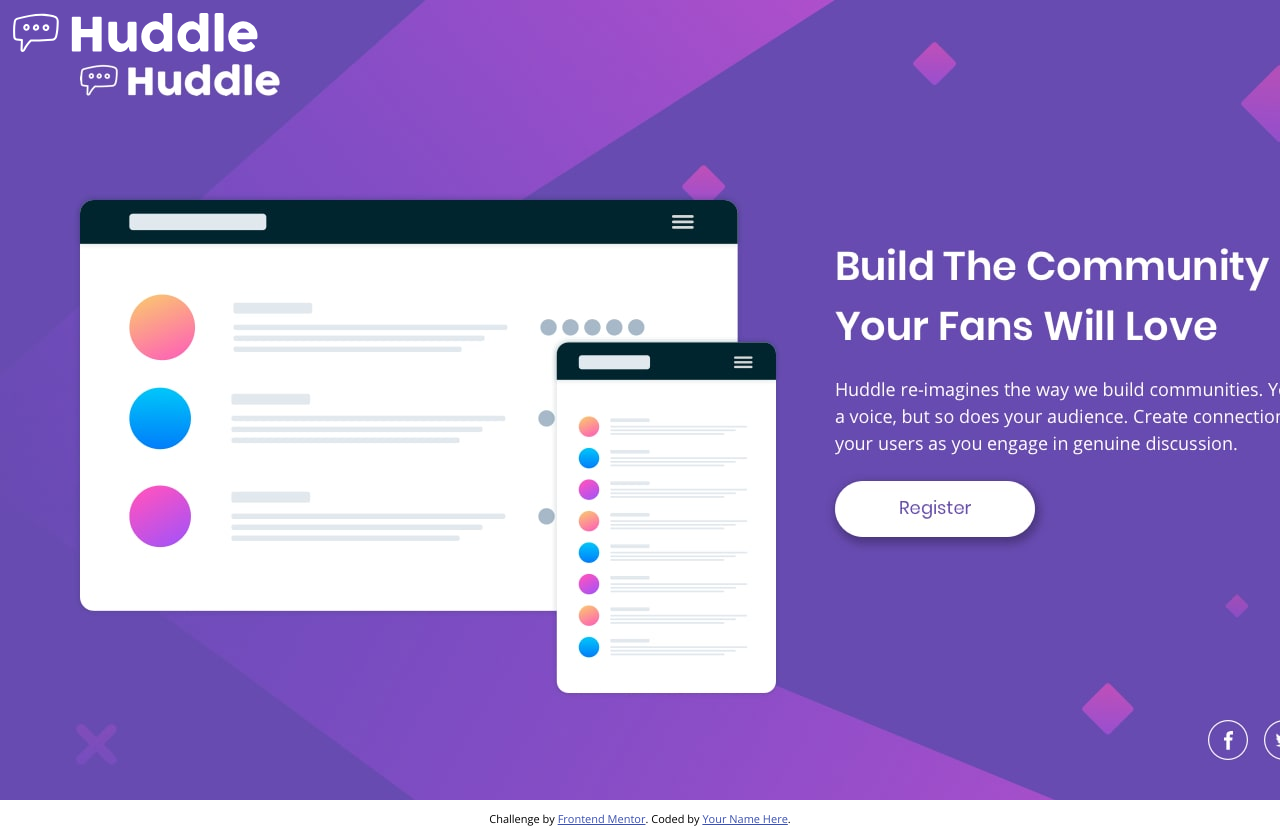
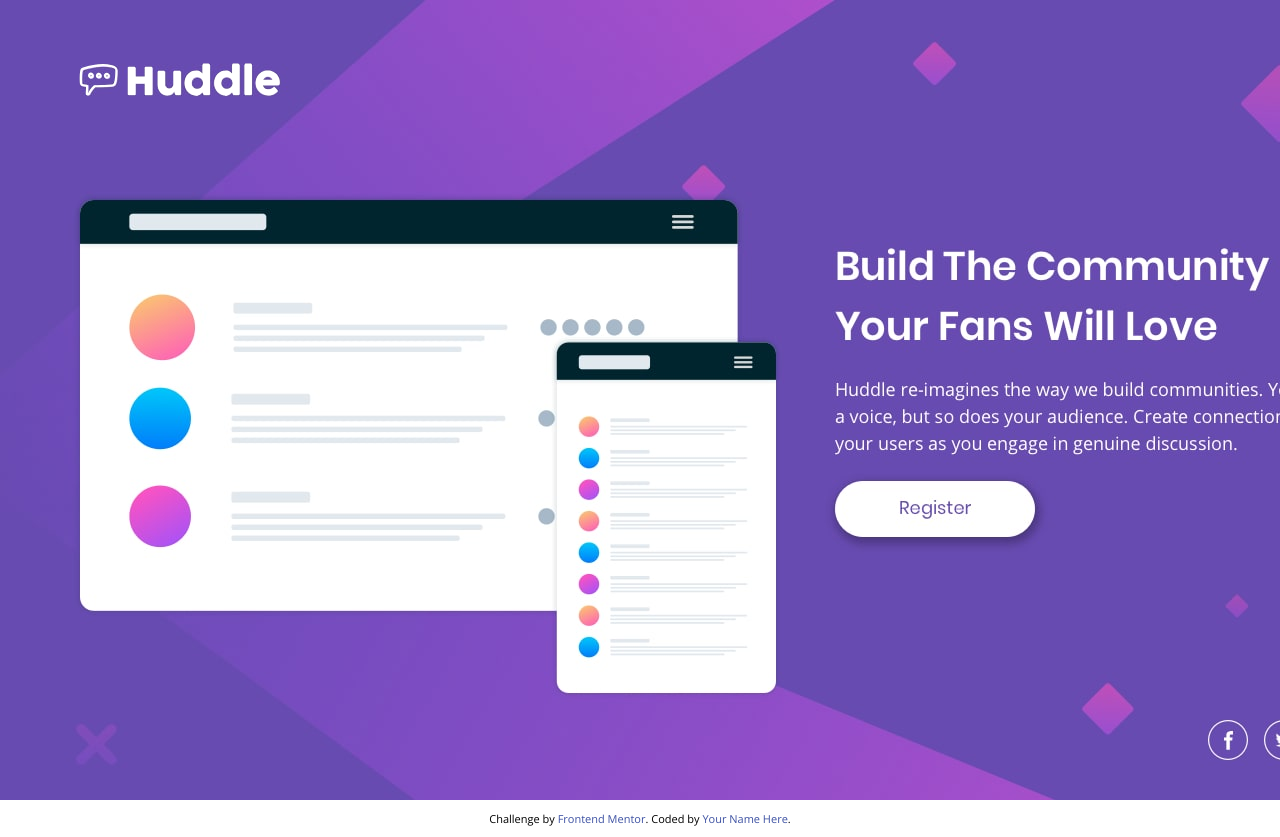
Before and after one commit to Timbar09/FEM-Huddle-landing-page-with-single-intro-section, a plain HTML site: page index.html in a window 1280 px wide. Drawn offline with nearby package versions, Linux system fonts and the light colour scheme.

Commit message:
Header complete

```diff
--- a/style.css
+++ b/style.css
@@ -24,7 +24,12 @@ body {
   font-size: 1rem;
 }
 
+a {
+  text-decoration: none;
+}
+
 .stensil {
+  position: relative;
   height: 100vh;
   max-width: 375px;
   margin: auto;
@@ -40,3 +45,28 @@ body {
     background-image: url('./design/desktop-design.jpg');
   }
 }
+
+.header {
+  position: absolute;
+  width: 100%;
+  top: 0;
+  left: 0;
+  padding: 32px 34px;
+}
+@media (min-width: 620px) {
+  .header {
+    padding: 53px 69px;
+  }
+}
+
+.header__logo img {
+  width: 129px;
+}
+@media (min-width: 620px) {
+  .header__logo img {
+    width: 216px;
+  }
+}
+
+@media (min-width: 620px) {
+}
```
